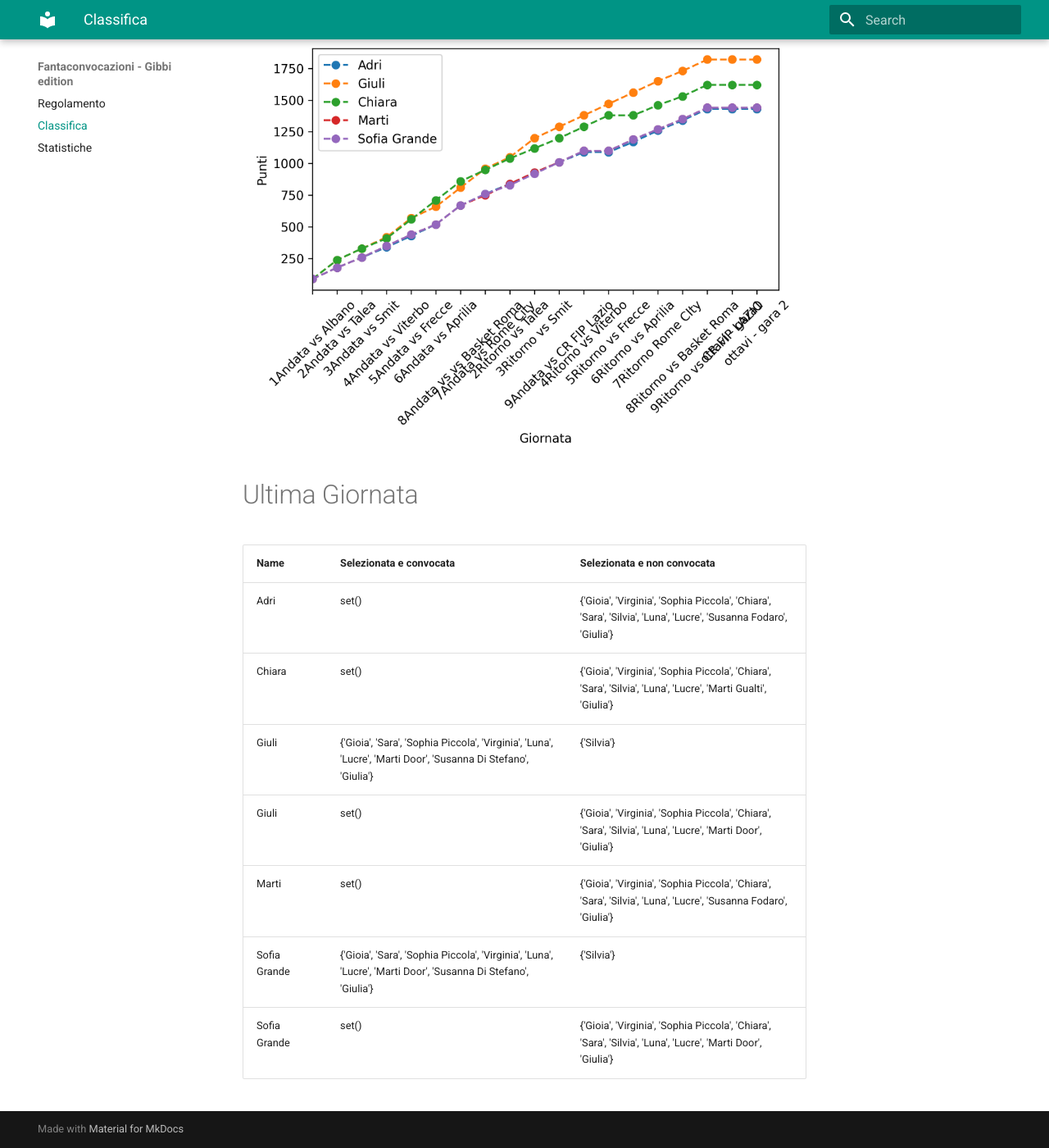
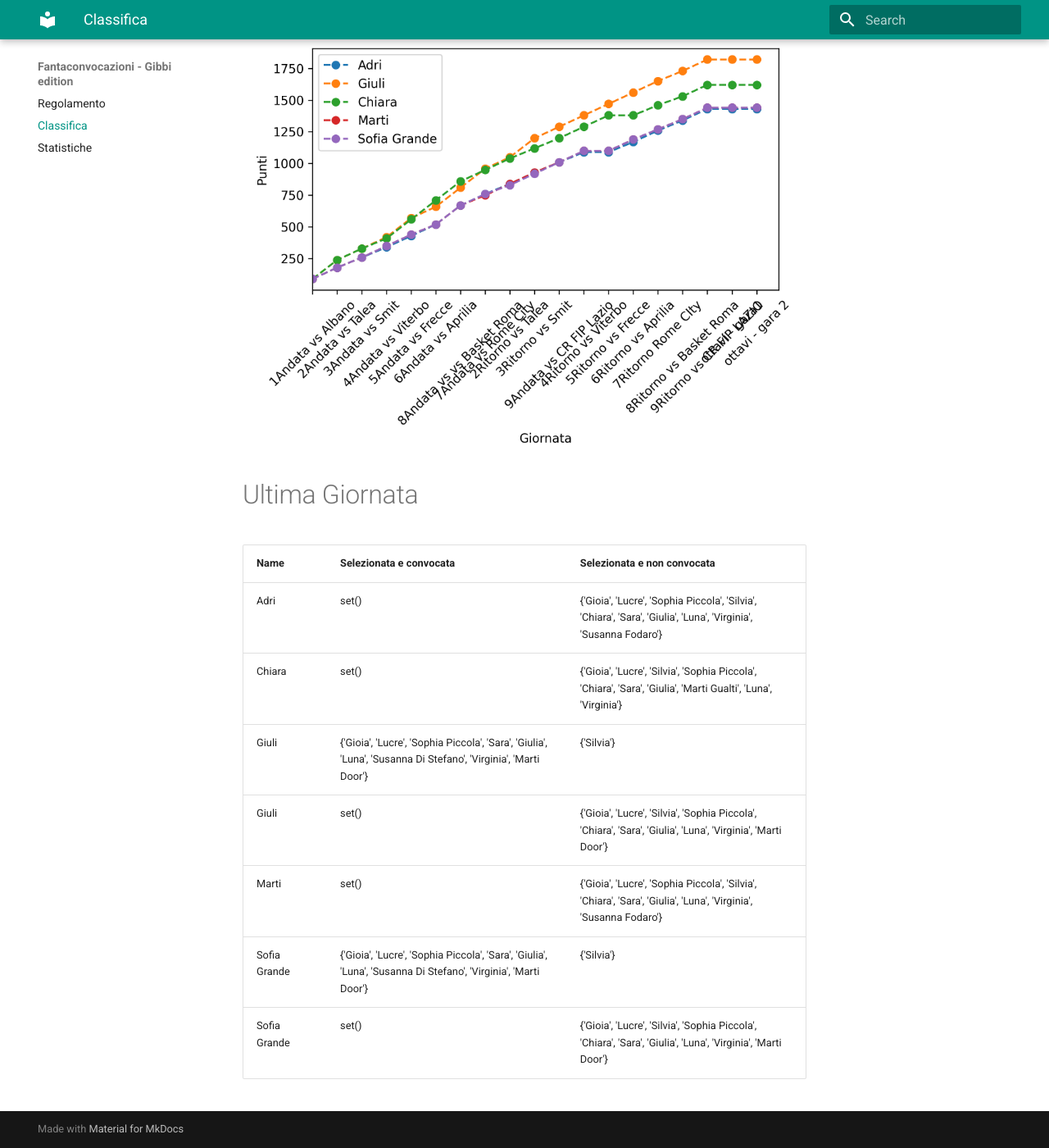
Before and after one commit to martinig94/fantagibbi, an MkDocs documentation site: the page built from docs/Classifica.md, in a window 1280 px wide and 1400 px high, scrolled down 565 px. Shown: the whole window at 82% size. Built offline with MkDocs 1.6.1 and Material for MkDocs 9.7.7, drawn with Linux system fonts in a browser that asks for light colours.

Commit message:
Auto-update from main.py

```diff
--- a/docs/Classifica.md
+++ b/docs/Classifica.md
@@ -18,11 +18,11 @@
 <!-- START_TABLE CORRECT -->
 | Name         | Selezionata e convocata                                                                                        | Selezionata e non convocata                                                                                      |
 |:-------------|:---------------------------------------------------------------------------------------------------------------|:-----------------------------------------------------------------------------------------------------------------|
-| Adri         | set()                                                                                                          | {'Gioia', 'Virginia', 'Sophia Piccola', 'Chiara', 'Sara', 'Silvia', 'Luna', 'Lucre', 'Susanna Fodaro', 'Giulia'} |
-| Chiara       | set()                                                                                                          | {'Gioia', 'Virginia', 'Sophia Piccola', 'Chiara', 'Sara', 'Silvia', 'Luna', 'Lucre', 'Marti Gualti', 'Giulia'}   |
-| Giuli        | {'Gioia', 'Sara', 'Sophia Piccola', 'Virginia', 'Luna', 'Lucre', 'Marti Door', 'Susanna Di Stefano', 'Giulia'} | {'Silvia'}                                                                                                       |
-| Giuli        | set()                                                                                                          | {'Gioia', 'Virginia', 'Sophia Piccola', 'Chiara', 'Sara', 'Silvia', 'Luna', 'Lucre', 'Marti Door', 'Giulia'}     |
-| Marti        | set()                                                                                                          | {'Gioia', 'Virginia', 'Sophia Piccola', 'Chiara', 'Sara', 'Silvia', 'Luna', 'Lucre', 'Susanna Fodaro', 'Giulia'} |
-| Sofia Grande | {'Gioia', 'Sara', 'Sophia Piccola', 'Virginia', 'Luna', 'Lucre', 'Marti Door', 'Susanna Di Stefano', 'Giulia'} | {'Silvia'}                                                                                                       |
-| Sofia Grande | set()                                                                                                          | {'Gioia', 'Virginia', 'Sophia Piccola', 'Chiara', 'Sara', 'Silvia', 'Luna', 'Lucre', 'Marti Door', 'Giulia'}     |
+| Adri         | set()                                                                                                          | {'Gioia', 'Lucre', 'Sophia Piccola', 'Silvia', 'Chiara', 'Sara', 'Giulia', 'Luna', 'Virginia', 'Susanna Fodaro'} |
+| Chiara       | set()                                                                                                          | {'Gioia', 'Lucre', 'Silvia', 'Sophia Piccola', 'Chiara', 'Sara', 'Giulia', 'Marti Gualti', 'Luna', 'Virginia'}   |
+| Giuli        | {'Gioia', 'Lucre', 'Sophia Piccola', 'Sara', 'Giulia', 'Luna', 'Susanna Di Stefano', 'Virginia', 'Marti Door'} | {'Silvia'}                                                                                                       |
+| Giuli        | set()                                                                                                          | {'Gioia', 'Lucre', 'Silvia', 'Sophia Piccola', 'Chiara', 'Sara', 'Giulia', 'Luna', 'Virginia', 'Marti Door'}     |
+| Marti        | set()                                                                                                          | {'Gioia', 'Lucre', 'Sophia Piccola', 'Silvia', 'Chiara', 'Sara', 'Giulia', 'Luna', 'Virginia', 'Susanna Fodaro'} |
+| Sofia Grande | {'Gioia', 'Lucre', 'Sophia Piccola', 'Sara', 'Giulia', 'Luna', 'Susanna Di Stefano', 'Virginia', 'Marti Door'} | {'Silvia'}                                                                                                       |
+| Sofia Grande | set()                                                                                                          | {'Gioia', 'Lucre', 'Silvia', 'Sophia Piccola', 'Chiara', 'Sara', 'Giulia', 'Luna', 'Virginia', 'Marti Door'}     |
 <!-- END_TABLE CORRECT -->
```
